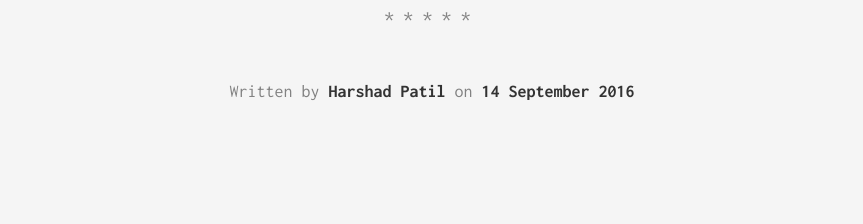
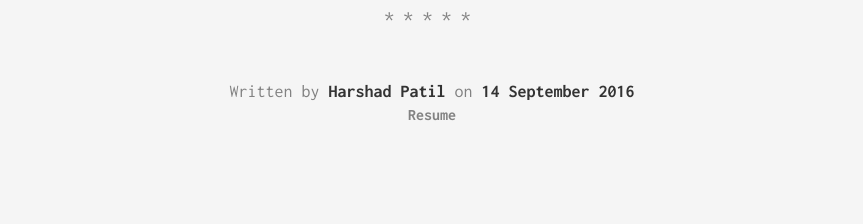
Before and after one commit to harshadptl/harshadptl.github.io, a Jekyll site: the page built from _posts/2016-09-14-fibonnaci-in-golang.markdown, in a window 1280 px wide. Shown: the part 1696-1920 px from the top of the page, without its empty margins (208-1071 px from the left). Built offline with Jekyll 4.4.1, drawn with Linux system fonts in a browser that asks for light colours; before the commit the page ends 1899 px from its top, so only the background shows below that.

Commit message:
Resume link
added resume link

```diff
--- a/_includes/post/about.html
+++ b/_includes/post/about.html
@@ -4,4 +4,5 @@
         Written by <strong> {% if page.author.fullname %} {{ page.author.fullname }} {% else %} {{ site.author.fullname }} {% endif %}</strong>
         on <strong>{{ page.date | date: "%d %B %Y" }}</strong>
     </div>
+    <div><a href="https://registry.jsonresume.org/harshadptl">Resume</a></div>
 </div>
```
